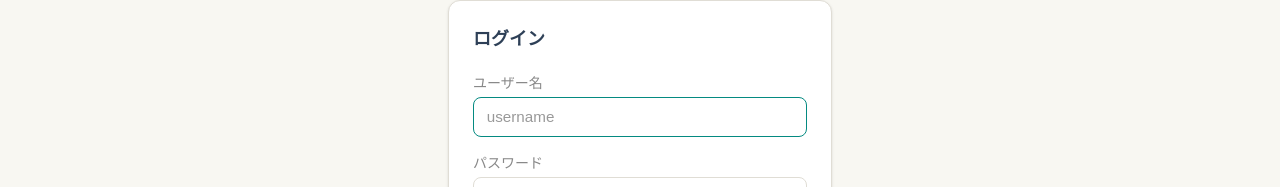
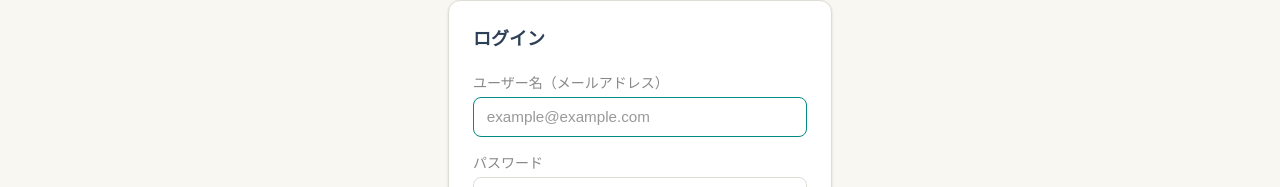
Before and after one commit to Kazy1230/OshiEnglish, a Next.js app in the folder frontend/: page /login in a window 1280 px wide. Shown: the part 261-448 px from the top of the page. Built offline with nearby package versions, Linux system fonts and the light colour scheme; no server answers.

Commit message:
Use email address as account username for auto-issued accounts
Random generated usernames were hard for customers to remember.

```diff
--- a/frontend/app/apply/complete/page.tsx
+++ b/frontend/app/apply/complete/page.tsx
@@ -59,7 +59,7 @@ function CompleteContent() {
               <div className="text-3xl mb-2">🎉</div>
               <h2 className="text-lg font-bold mb-3" style={{ color: "var(--primary)" }}>アカウントが発行されました</h2>
               <div className="text-left p-3 rounded-lg mb-3" style={{ background: "var(--accentLight, #f0f7ee)", border: "1px solid var(--border)" }}>
-                <p className="text-xs mb-1" style={{ color: "var(--muted)" }}>ユーザー名</p>
+                <p className="text-xs mb-1" style={{ color: "var(--muted)" }}>ユーザー名（メールアドレス）</p>
                 <p className="font-mono font-bold mb-2 break-all" style={{ color: "var(--text)" }}>{credentials.username}</p>
                 <p className="text-xs mb-1" style={{ color: "var(--muted)" }}>仮パスワード</p>
                 <p className="font-mono font-bold break-all" style={{ color: "var(--text)" }}>{credentials.temporary_password}</p>
--- a/frontend/app/login/page.tsx
+++ b/frontend/app/login/page.tsx
@@ -73,9 +73,9 @@ function LoginForm() {
 
           <form onSubmit={handleSubmit} className="flex flex-col gap-4" noValidate>
             <div>
-              <label htmlFor="username" className="text-sm font-medium block mb-1" style={{ color: "var(--muted)" }}>ユーザー名</label>
+              <label htmlFor="username" className="text-sm font-medium block mb-1" style={{ color: "var(--muted)" }}>ユーザー名（メールアドレス）</label>
               <input id="username" type="text" value={username} onChange={e => setUsername(e.target.value)}
-                required autoFocus placeholder="username" autoComplete="username" />
+                required autoFocus placeholder="example@example.com" autoComplete="username" />
             </div>
             <div>
               <label htmlFor="password" className="text-sm font-medium block mb-1" style={{ color: "var(--muted)" }}>パスワード</label>
```
Also changed, not shown: 1 other file (tests, documents, lock files or other folders).
